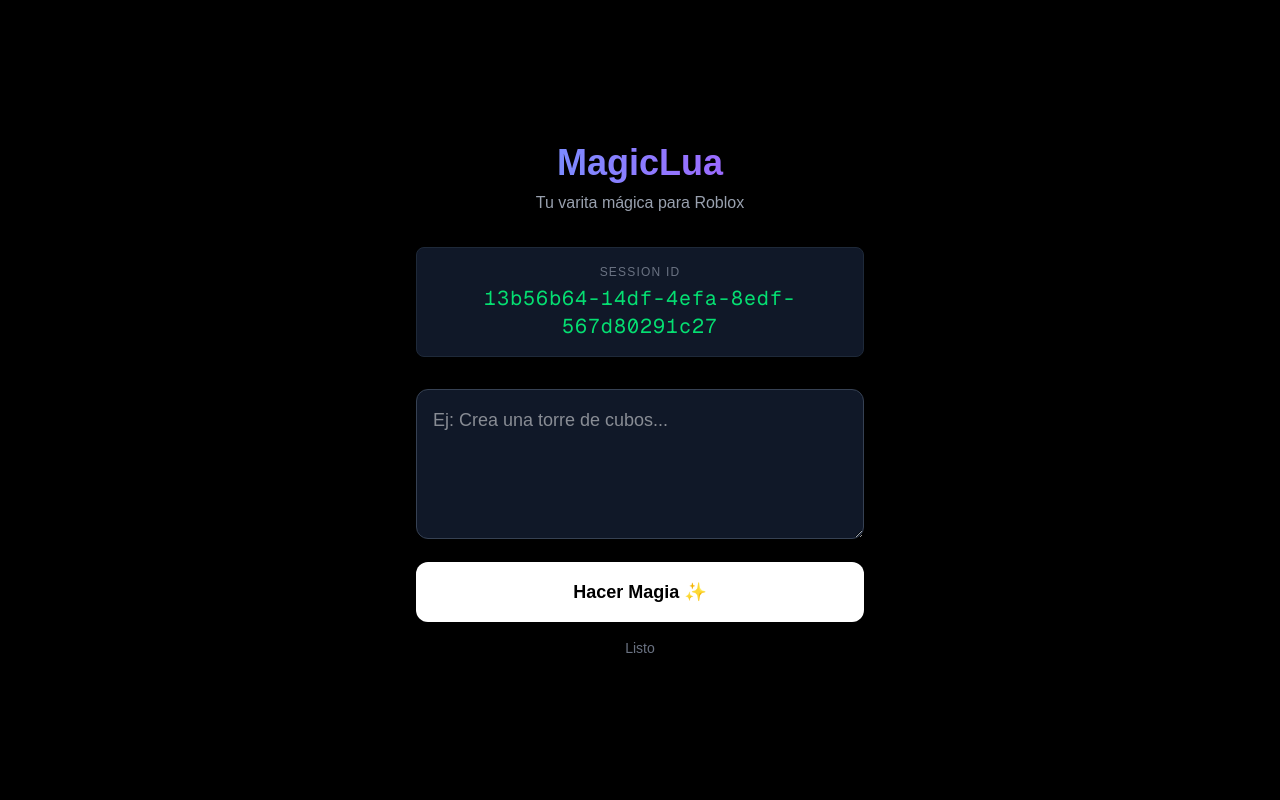
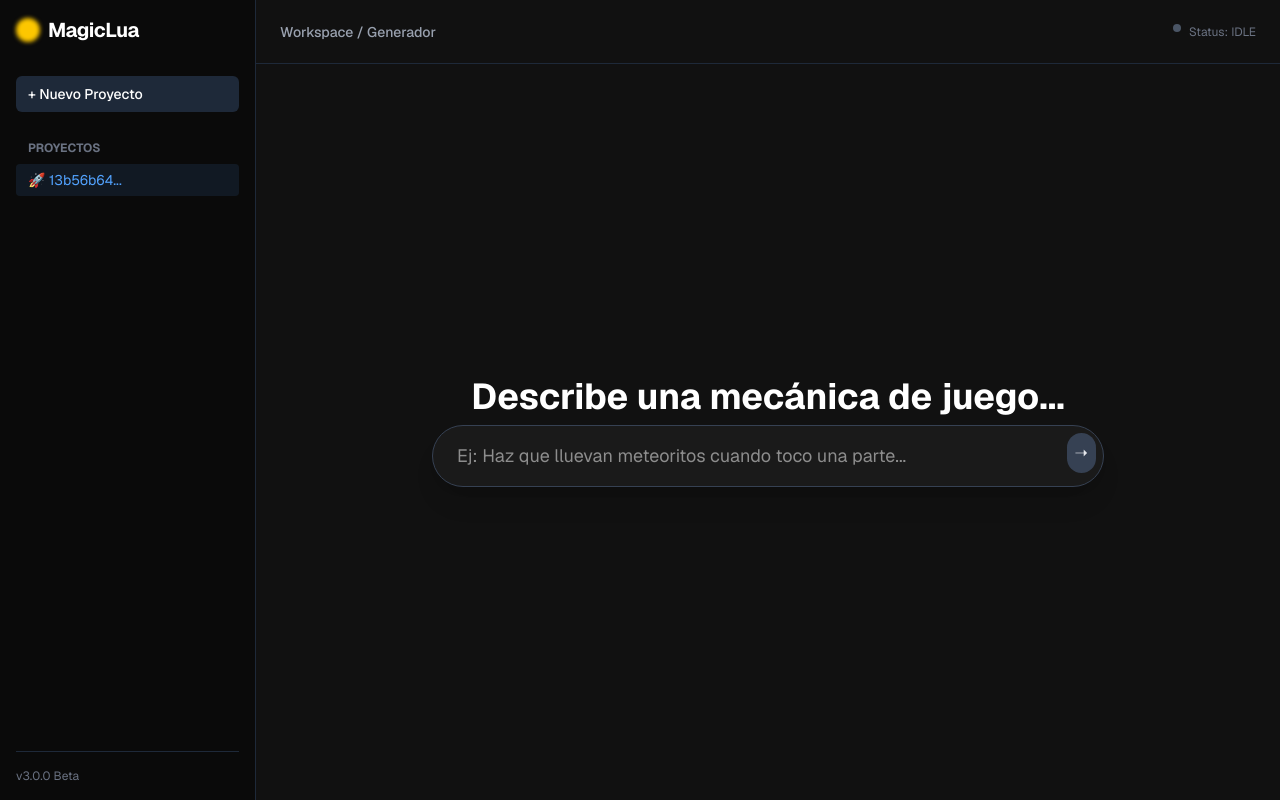
Before and after one commit to kiztan24-cyber/magic-lua-web, a Next.js app: page / in a window 1280 px wide. Built offline with nearby package versions, Linux system fonts and the light colour scheme.

Commit message:
UI Upgrade Lemonade Style

```diff
--- a/src/app/page.tsx
+++ b/src/app/page.tsx
@@ -1,84 +1,215 @@
 'use client';
-import { useState, useEffect } from 'react';
+import { useState, useEffect, useRef } from 'react';
 import { v4 as uuidv4 } from 'uuid';
+
+// Tipos para los estados de la IA
+type AIState = 'idle' | 'planning' | 'waiting_approval' | 'generating' | 'done' | 'error';
 
 export default function Home() {
   const [prompt, setPrompt] = useState('');
   const [sessionId, setSessionId] = useState('');
-  const [loading, setLoading] = useState(false);
-  const [status, setStatus] = useState('Listo');
+  const [aiState, setAiState] = useState<AIState>('idle');
+  const [plan, setPlan] = useState('');
+  const [logs, setLogs] = useState<string[]>([]);
 
+  // Efecto para inicializar sesión
   useEffect(() => {
-    const storedSession = localStorage.getItem('magic_session_id');
-    if (storedSession) {
-      setSessionId(storedSession);
-    } else {
-      const newSession = uuidv4();
-      setSessionId(newSession);
-      localStorage.setItem('magic_session_id', newSession);
+    const stored = localStorage.getItem('magic_session');
+    if (stored) setSessionId(stored);
+    else {
+      const newId = uuidv4();
+      setSessionId(newId);
+      localStorage.setItem('magic_session', newId);
     }
   }, []);
 
-  const handleSend = async () => {
+  // Función para agregar logs simulados
+  const addLog = (msg: string) => setLogs(prev => [...prev, `> ${msg}`]);
+
+  // PASO 1: Planificar
+  const handlePlan = async () => {
     if (!prompt) return;
-    setLoading(true);
-    setStatus('Generando magia con Gemini...');
+    setAiState('planning');
+    setLogs(['> Analizando petición...', '> Consultando documentación de Roblox API...']);
+
+    try {
+      const res = await fetch('/api/plan', {
+        method: 'POST',
+        body: JSON.stringify({ prompt })
+      });
+      const data = await res.json();
+
+      if (data.success) {
+        setPlan(data.plan);
+        setAiState('waiting_approval');
+        addLog('> Plan generado. Esperando aprobación del usuario.');
+      } else {
+        throw new Error(data.error);
+      }
+    } catch (e) {
+      setAiState('error');
+      addLog('Error al planificar.');
+    }
+  };
+
+  // PASO 2: Ejecutar (Generar Código)
+  const handleExecute = async () => {
+    setAiState('generating');
+    addLog('> Plan aprobado. Generando script Lua optimizado...');
+    addLog('> Escribiendo lógica de servidor...');
 
     try {
       const res = await fetch('/api/generate', {
         method: 'POST',
-        headers: { 'Content-Type': 'application/json' },
-        body: JSON.stringify({ prompt, sessionId }),
+        body: JSON.stringify({ prompt, plan, sessionId })
       });
 
       if (res.ok) {
-        setStatus('¡Enviado a Roblox Studio!');
-        setPrompt('');
+        setAiState('done');
+        addLog('> ¡Script enviado a Roblox Studio!');
+        addLog('> Listo para sincronizar.');
       } else {
-        setStatus('Error al generar.');
+        throw new Error('Error en generación');
       }
     } catch (e) {
-      setStatus('Error de conexión.');
+      setAiState('error');
+      addLog('Error generando código.');
     }
-    setLoading(false);
+  };
+
+  const handleCancel = () => {
+    setAiState('idle');
+    setPlan('');
+    setLogs([]);
+    setPrompt('');
   };
 
   return (
-    <div className="min-h-screen bg-black text-white flex flex-col items-center justify-center p-4">
-      <div className="max-w-md w-full space-y-8">
-        <div className="text-center">
-          <h1 className="text-4xl font-bold bg-gradient-to-r from-blue-400 to-purple-500 text-transparent bg-clip-text">
-            MagicLua
-          </h1>
-          <p className="text-gray-400 mt-2">Tu varita mágica para Roblox</p>
+    <div className="flex h-screen bg-[#111] text-gray-200 font-sans overflow-hidden">
+
+      {/* SIDEBAR (Estilo Lemonade) */}
+      <aside className="w-64 border-r border-gray-800 flex flex-col p-4 bg-[#0a0a0a]">
+        <div className="mb-8 flex items-center gap-2">
+          <div className="w-6 h-6 bg-yellow-400 rounded-full blur-[2px]"></div>
+          <span className="font-bold text-xl tracking-tight text-white">MagicLua</span>
         </div>
 
-        <div className="bg-gray-900 p-4 rounded-lg border border-gray-800 text-center">
-          <p className="text-xs text-gray-500 uppercase tracking-widest">Session ID</p>
-          <p className="font-mono text-xl text-green-400 tracking-wider mt-1 select-all">
-            {sessionId}
-          </p>
-        </div>
-
-        <div className="space-y-4">
-          <textarea
-            value={prompt}
-            onChange={(e) => setPrompt(e.target.value)}
-            placeholder="Ej: Crea una torre de cubos..."
-            className="w-full bg-gray-900 border border-gray-700 rounded-xl p-4 text-lg min-h-[150px]"
-          />
-
-          <button
-            onClick={handleSend}
-            disabled={loading}
-            className={`w-full py-4 rounded-xl font-bold text-lg ${loading ? 'bg-gray-700' : 'bg-white text-black'}`}
-          >
-            {loading ? 'Creando...' : 'Hacer Magia ✨'}
+        <nav className="space-y-1 flex-1">
+          <button className="w-full text-left px-3 py-2 rounded-md bg-gray-800 text-white font-medium text-sm">
+            + Nuevo Proyecto
           </button>
 
-          <p className="text-center text-sm text-gray-500">{status}</p>
+          <div className="mt-6">
+            <p className="text-xs font-bold text-gray-500 uppercase px-3 mb-2">Proyectos</p>
+            <div className="space-y-1">
+              <div className="px-3 py-1.5 text-sm text-blue-400 cursor-pointer bg-blue-400/10 rounded">
+                🚀 {sessionId.slice(0, 8)}...
+              </div>
+            </div>
+          </div>
+        </nav>
+
+        <div className="mt-auto pt-4 border-t border-gray-800">
+          <p className="text-xs text-gray-500">v3.0.0 Beta</p>
         </div>
-      </div>
+      </aside>
+
+      {/* MAIN CONTENT */}
+      <main className="flex-1 flex flex-col relative">
+
+        {/* Header */}
+        <header className="h-16 border-b border-gray-800 flex items-center justify-between px-6">
+          <h2 className="text-sm font-medium text-gray-400">Workspace / Generador</h2>
+          <div className="flex gap-2">
+            <span className={`w-2 h-2 rounded-full ${aiState === 'done' ? 'bg-green-500' : 'bg-gray-600'}`}></span>
+            <span className="text-xs text-gray-500">Status: {aiState.toUpperCase()}</span>
+          </div>
+        </header>
+
+        {/* Central Area */}
+        <div className="flex-1 overflow-y-auto p-8 flex flex-col items-center justify-center">
+
+          {aiState === 'idle' && (
+            <div className="w-full max-w-2xl text-center space-y-6">
+              <h1 className="text-4xl font-bold text-white mb-2">Describe una mecánica de juego...</h1>
+              <div className="relative group">
+                <input
+                  type="text"
+                  value={prompt}
+                  onChange={(e) => setPrompt(e.target.value)}
+                  placeholder="Ej: Haz que lluevan meteoritos cuando toco una parte..."
+                  className="w-full bg-[#1a1a1a] border border-gray-700 rounded-full py-4 px-6 text-lg text-white focus:outline-none focus:border-yellow-500 transition-all shadow-xl"
+                  onKeyDown={(e) => e.key === 'Enter' && handlePlan()}
+                />
+                <button
+                  onClick={handlePlan}
+                  className="absolute right-2 top-2 bg-gray-700 hover:bg-gray-600 p-2 rounded-full transition-colors"
+                >
+                  ➝
+                </button>
+              </div>
+            </div>
+          )}
+
+          {(aiState !== 'idle') && (
+            <div className="w-full max-w-2xl space-y-6">
+              {/* Card de Estado */}
+              <div className="bg-[#1a1a1a] border border-gray-800 rounded-xl p-6 shadow-2xl">
+
+                {/* Logs / Terminal */}
+                <div className="mb-4 font-mono text-xs text-gray-500 space-y-1 h-32 overflow-y-auto bg-black/30 p-4 rounded-lg">
+                  {logs.map((log, i) => (
+                    <div key={i} className="animate-pulse">{log}</div>
+                  ))}
+                  {aiState === 'planning' && <div className="text-yellow-500">Thinking...</div>}
+                  {aiState === 'generating' && <div className="text-blue-500">Coding...</div>}
+                </div>
+
+                {/* Plan View */}
+                {plan && (
+                  <div className="mb-6 animate-in fade-in slide-in-from-bottom-4 duration-500">
+                    <h3 className="text-yellow-400 font-bold mb-2 text-sm uppercase tracking-wide">Plan Propuesto</h3>
+                    <div className="bg-[#111] p-4 rounded-lg text-gray-300 text-sm whitespace-pre-wrap border border-gray-700">
+                      {plan}
+                    </div>
+                  </div>
+                )}
+
+                {/* Actions */}
+                {aiState === 'waiting_approval' && (
+                  <div className="flex gap-4 mt-6">
+                    <button
+                      onClick={handleCancel}
+                      className="flex-1 py-3 bg-red-500/10 text-red-400 border border-red-500/20 rounded-lg hover:bg-red-500/20 transition font-medium"
+                    >
+                      Rechazar / Cancelar
+                    </button>
+                    <button
+                      onClick={handleExecute}
+                      className="flex-1 py-3 bg-yellow-400 text-black font-bold rounded-lg hover:bg-yellow-300 transition shadow-lg shadow-yellow-400/20"
+                    >
+                      Aprobar y Generar Código ⚡
+                    </button>
+                  </div>
+                )}
+
+                {aiState === 'done' && (
+                  <div className="text-center mt-4">
+                    <p className="text-green-400 font-bold mb-4">¡Código listo en el servidor!</p>
+                    <button
+                      onClick={handleCancel}
+                      className="text-gray-500 hover:text-white underline text-sm"
+                    >
+                      Crear nueva magia
+                    </button>
+                  </div>
+                )}
+              </div>
+            </div>
+          )}
+
+        </div>
+      </main>
     </div>
   );
 }
```
Also changed, not shown: src/app/api/generate/route.ts (+17 -33 lines), src/app/api/plan/route.ts (added).
